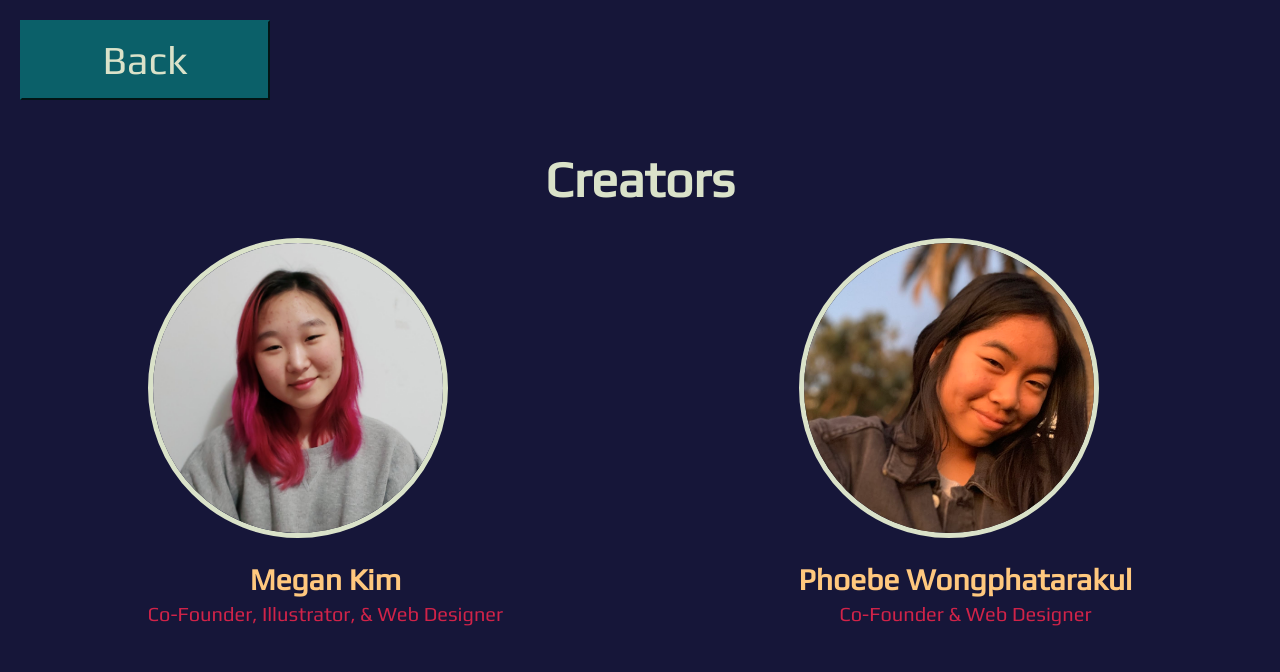
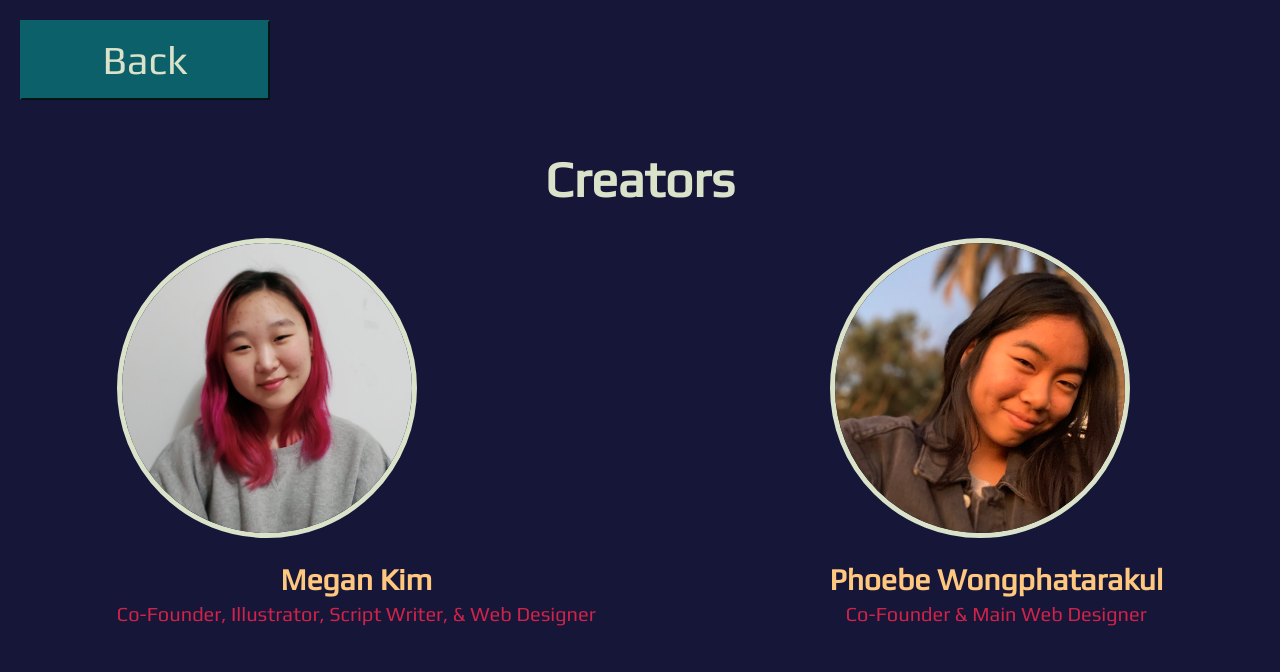
Before and after one commit to bphoebew/pseudo, a plain HTML site: page about.html in a window 1280 px wide. Shown: the top 672 px of the page. Drawn offline with Linux system fonts and the light colour scheme.

Commit message:
commit 11

```diff
--- a/about.html
+++ b/about.html
@@ -14,12 +14,12 @@
       <div class = "meganFlex">
         <img class = "megan" src = "megan.jpeg">
         <h2> Megan Kim </h2>
-        <p> Co-Founder, Illustrator, & Web Designer </p>
+        <p> Co-Founder, Illustrator, Script Writer, & Web Designer </p>
       </div>
       <div class = "phoebeFlex">
         <img class = "phoebe" src = "IMG_6454.jpg">
         <h2> Phoebe Wongphatarakul </h2>
-        <p> Co-Founder & Web Designer</p>
+        <p> Co-Founder & Main Web Designer</p>
       </div>
     </div>
     <div class = "writers">
```
Also changed, not shown: 1 other file.
